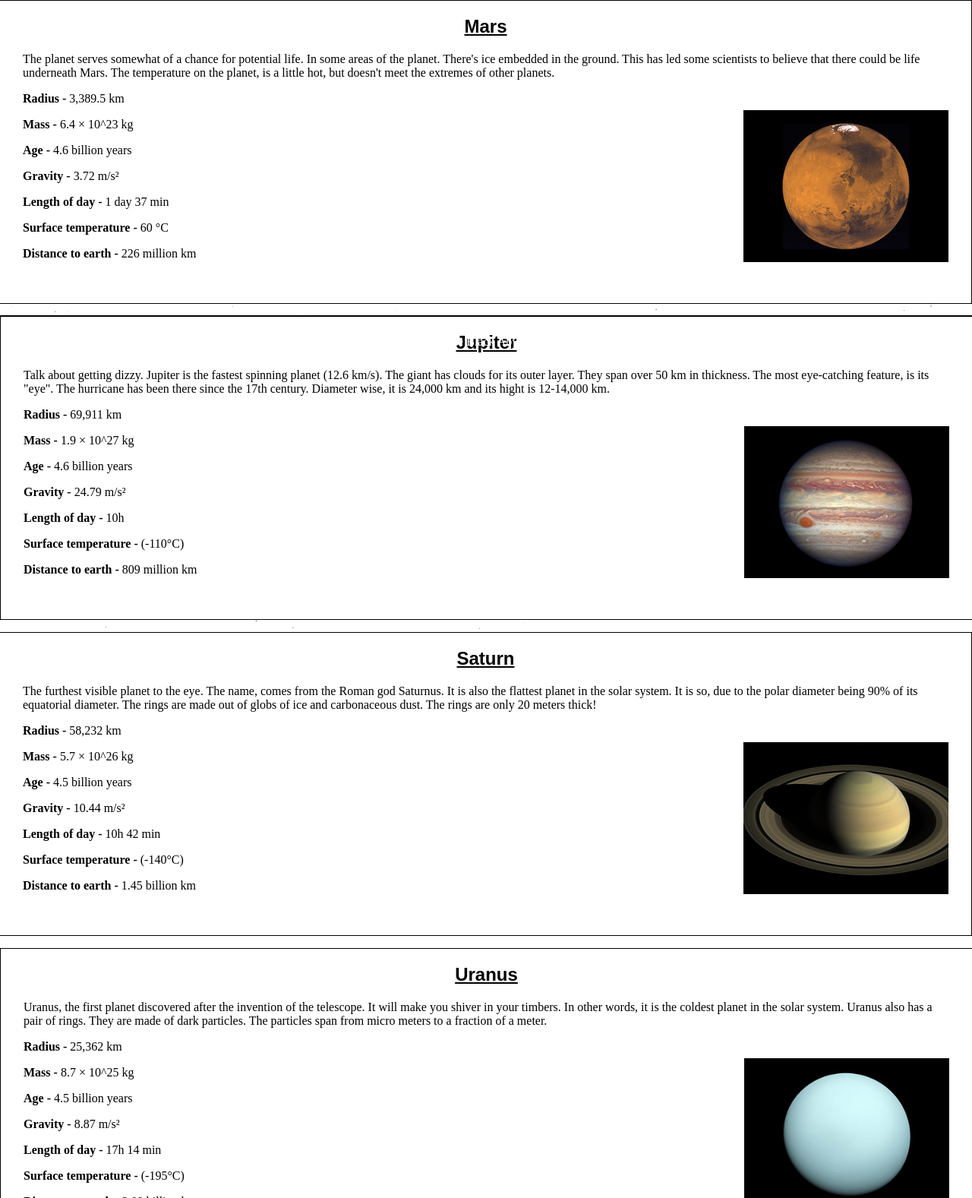
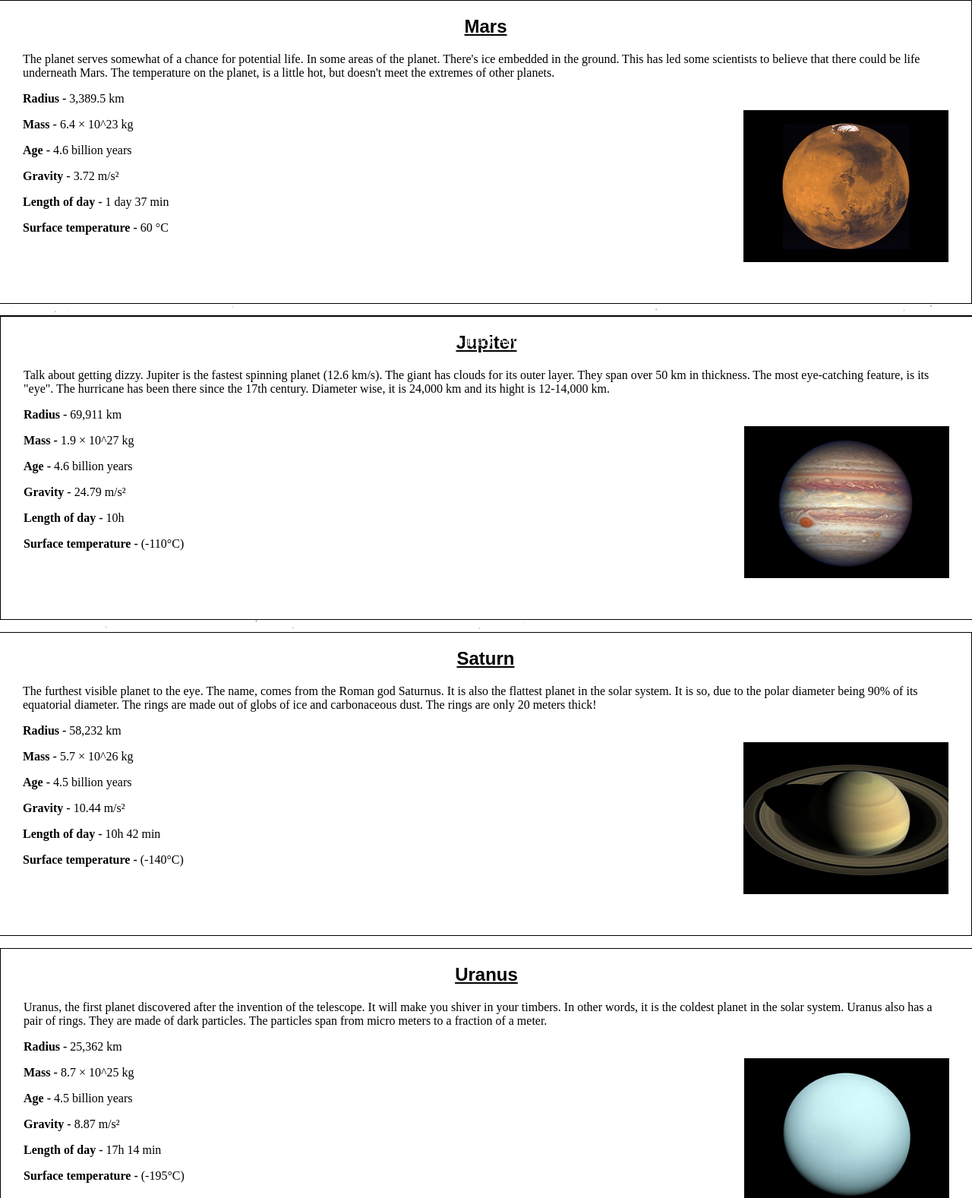
Before and after one commit to minepiler/projekt, a plain HTML site: page index.html in a window 1280 px wide. Shown: the part 2385-3962 px from the top of the page at 76% size. Drawn offline with Linux system fonts and the light colour scheme; animation ran at ten frames a second; files whose address does not match are found by name.

Commit message:
Update index.html

```diff
--- a/index.html
+++ b/index.html
@@ -142,7 +142,6 @@
             <p><b>Gravity - </b>3.7 m/s²</p>
             <p><b>Length of day - </b>58 days</p>
             <p><b>Surface temperature - </b>179 °C</p>
-            <p><b>Distance to earth - </b>82.3 million km</p>
 
         </div>
         <div class="information">
@@ -155,7 +154,6 @@
             <p><b>Gravity - </b>8.87 m/s²</p>
             <p><b>Length of day - </b>117 days</p>
             <p><b>Surface temperature - </b>475 °C</p>
-            <p><b>Distance to earth - </b>173 million km</p>
         </div>
         <div class="information2">
             <h2 id="earth">Earth</h2>
@@ -179,7 +177,6 @@
             <p><b>Gravity - </b>3.72 m/s²</p>
             <p><b>Length of day - </b>1 day 37 min</p>
             <p><b>Surface temperature - </b>60 °C</p>
-            <p><b>Distance to earth - </b>226 million km</p>
         </div>
         <div class="information2">
             <h2 id="jupiter">Jupiter</h2>
@@ -191,7 +188,6 @@
             <p><b>Gravity - </b>24.79 m/s²</p>
             <p><b>Length of day - </b>10h</p>
             <p><b>Surface temperature - </b>(-110°C)</p>
-            <p><b>Distance to earth - </b>809 million km</p>
         </div>
         <div class="information">
             <h2 id="saturn">Saturn</h2>
@@ -203,7 +199,6 @@
             <p><b>Gravity - </b>10.44 m/s²</p>
             <p><b>Length of day - </b>10h 42 min</p>
             <p><b>Surface temperature - </b>(-140°C)</p>
-            <p><b>Distance to earth - </b>1.45 billion km</p>
         </div>
         <div class="information2">
             <h2 id="uranus">Uranus</h2>
@@ -215,7 +210,6 @@
             <p><b>Gravity - </b>8.87 m/s²</p>
             <p><b>Length of day - </b>17h 14 min</p>
             <p><b>Surface temperature - </b>(-195°C)</p>
-            <p><b>Distance to earth - </b>3.09 billion km</p>
         </div>
         <div class="information">
             <h2 id="neptune">Neptune</h2>
@@ -227,7 +221,6 @@
             <p><b>Gravity - </b>11.15 m/s²</p>
             <p><b>Length of day - </b>16h 6 min</p>
             <p><b>Surface temperature - </b>426 °C</p>
-            <p><b>Distance to earth - </b>4.53 billion km</p>
         </div>
         <div class="information2">
             <h2 id="pluto">Pluto</h2>
@@ -239,7 +232,6 @@
             <p><b>Gravity - </b>0.62 m/s²</p>
             <p><b>Length of day - </b>6.4 days</p>
             <p><b>Surface temperature - </b>233 °C</p>
-            <p><b>Distance to earth - </b>5.08 billion km</p>
         </div>
     </div>
 </div>
```
